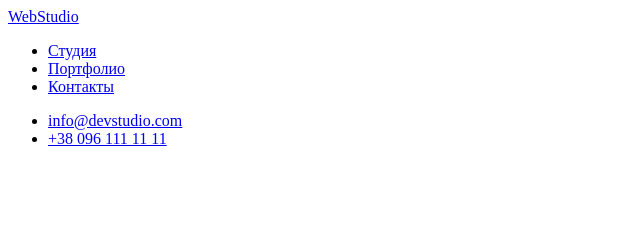
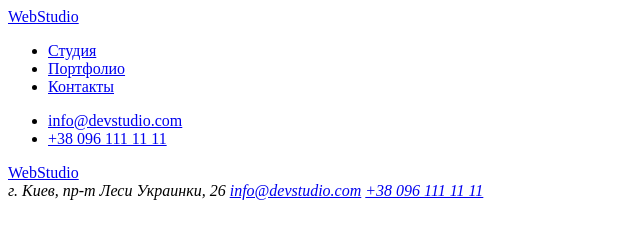
Before and after one commit to Slapchenko/goit-markup-hw-01, a plain HTML site: page index.html in a window 1280 px wide. Shown: the whole page, without its empty margins (0-640 px from the left). Drawn offline with Linux system fonts and the light colour scheme.

Commit message:
add markup footer

```diff
--- a/index.html
+++ b/index.html
@@ -26,14 +26,28 @@
           </li>
         </ul>
       </nav>
-      <!-- Contacts info -->
+      <!-- Contacts info in header-->
       <ul>
-        <li><a href="mailto:info@devstudio.com">info@devstudio.com</a></li>
-        <li><a href="tel:+380961111111">+38 096 111 11 11</a></li>
+        <li>
+          <a href="mailto:info@devstudio.com">info@devstudio.com</a>
+        </li>
+        <li>
+          <a href="tel:+380961111111">+38 096 111 11 11</a>
+        </li>
       </ul>
     </header>
-
+    <!-- Unique page content -->
     <main></main>
-    <footer class="footer"></footer>
+    <!-- Page footer -->
+    <footer class="footer">
+      <!-- Logo company-->
+      <a href="./index.html" aria-label="Логотип сайта" lang="en">WebStudio</a>
+      <!-- Contacts info in footer -->
+      <address>
+        г. Киев, пр-т Леси Украинки, 26
+        <a href="mailto:info@devstudio.com">info@devstudio.com</a>
+        <a href="tel:+380961111111">+38 096 111 11 11</a>
+      </address>
+    </footer>
   </body>
 </html>
```
